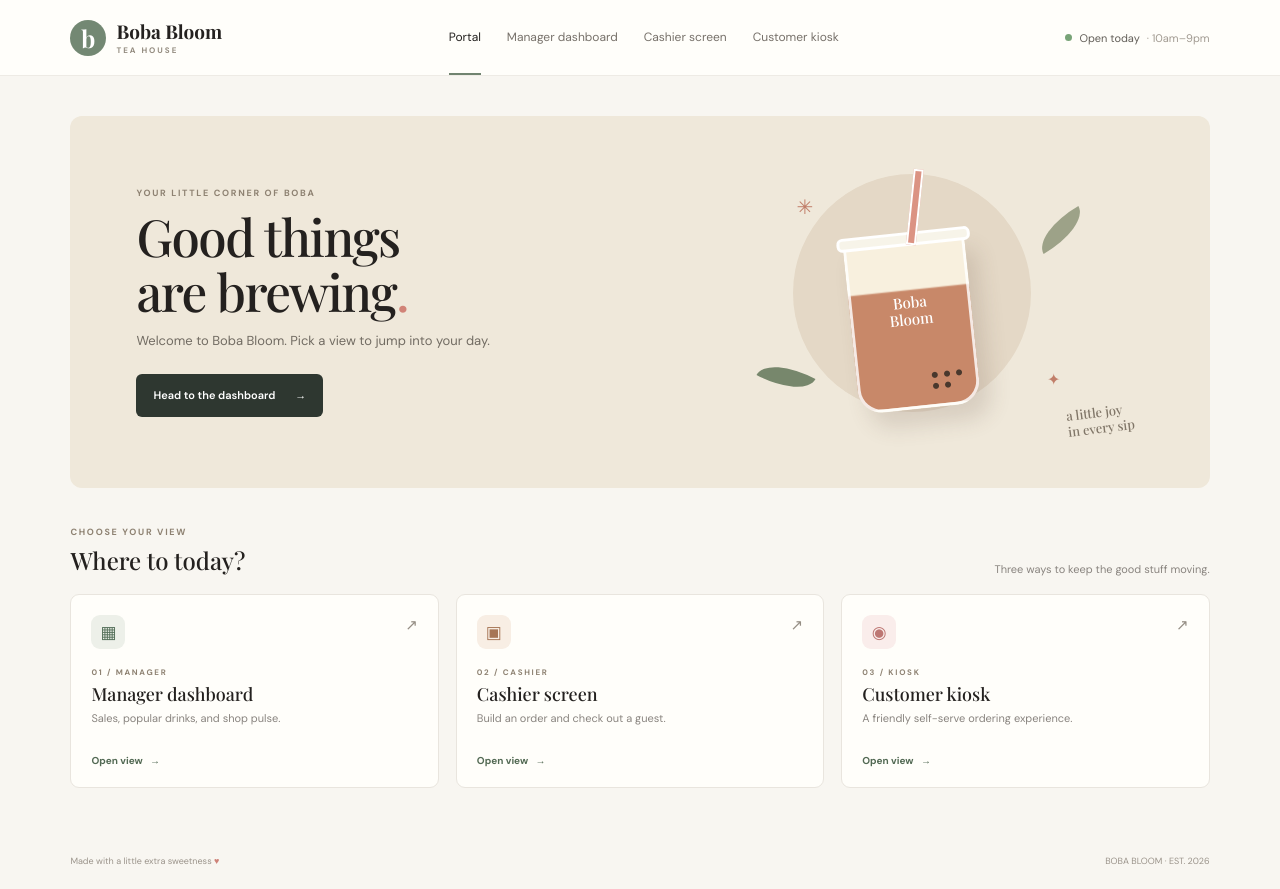
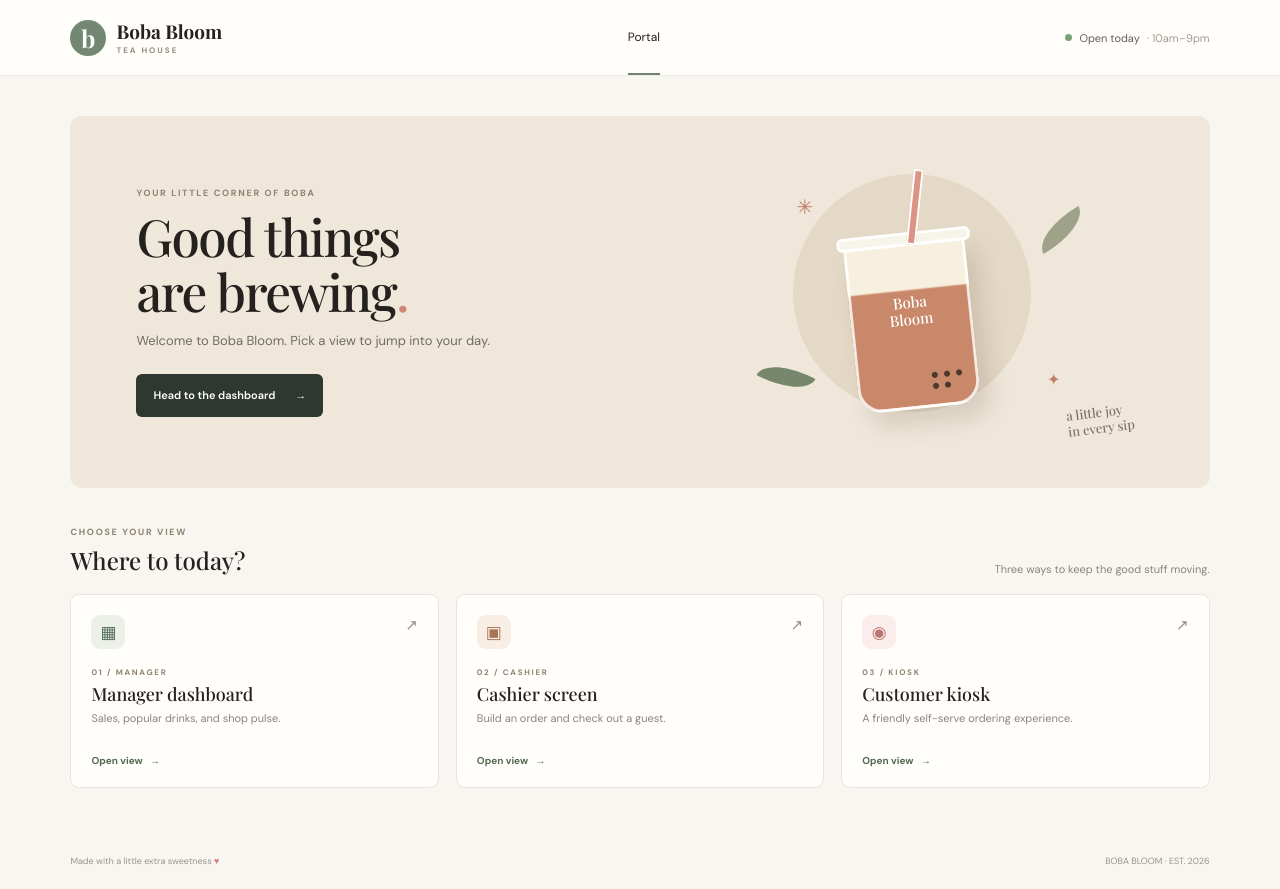
Before and after one commit to CSCE-331-Fall-2026-901-912/project3-Ruiloba-Strubhar-Ravishanka-Doan, a React (Vite) app: page / in a window 1280 px wide. Built offline with nearby package versions, Linux system fonts and the light colour scheme.

Commit message:
Only portal connects to the other pages

```diff
--- a/src/App.jsx
+++ b/src/App.jsx
@@ -26,9 +26,6 @@ function Header({ current }) {
       </a>
       <nav className="top-links" aria-label="Main navigation">
         <a className={current === "home" ? "active" : ""} href="#/">Portal</a>
-        {views.map((view) => (
-          <a className={current === view.id ? "active" : ""} href={`#/${view.id}`} key={view.id}>{view.label}</a>
-        ))}
       </nav>
       <div className="open-status"><span /> Open today <span className="status-hours">· 10am–9pm</span></div>
     </header>
```
